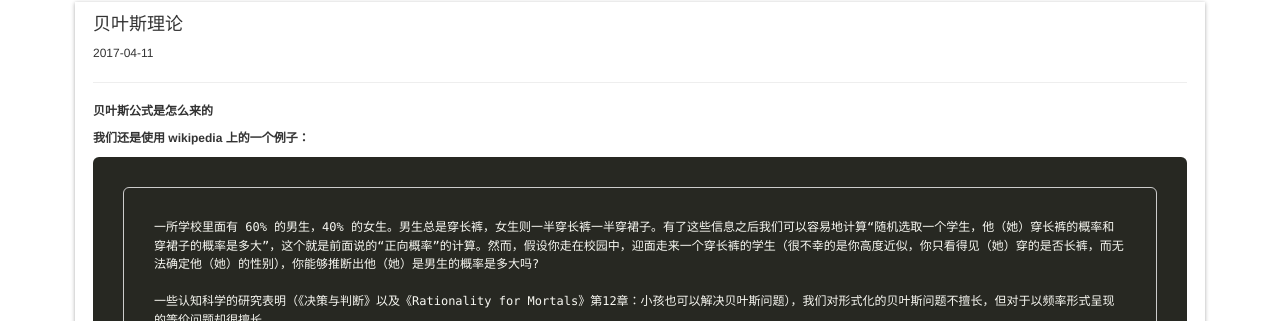
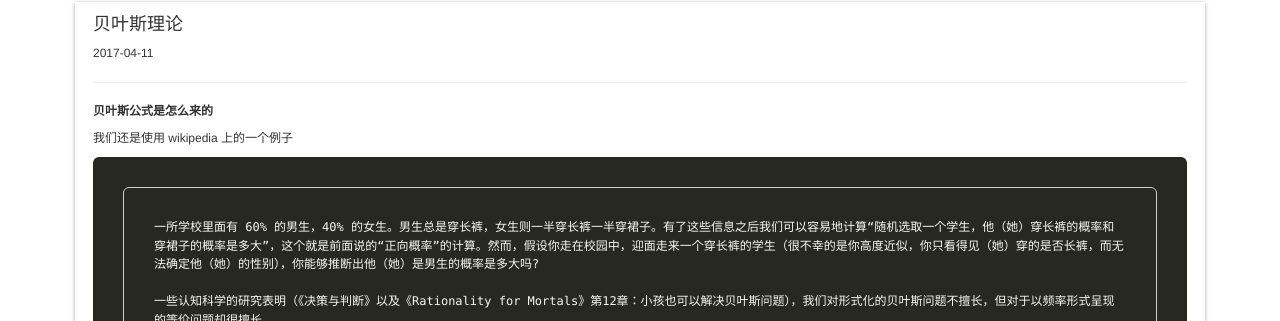
Before and after one commit to hlowd/hlowd.github.io, a Jekyll site: the page built from _posts/2017-4-11-贝叶斯理论.md, in a window 1280 px wide. Shown: the part 157-478 px from the top of the page. Built offline with Jekyll 4.4.1, drawn with Linux system fonts in a browser that asks for light colours; our own code applies the rules of GitHub Pages for plain Markdown files.

````diff
--- a/_posts/2017-4-11-贝叶斯理论.md
+++ b/_posts/2017-4-11-贝叶斯理论.md
@@ -1,6 +1,7 @@
 **贝叶斯公式是怎么来的**
 
-**我们还是使用 wikipedia 上的一个例子：**
+我们还是使用 wikipedia 上的一个例子
+
 ```
 一所学校里面有 60% 的男生，40% 的女生。男生总是穿长裤，女生则一半穿长裤一半穿裙子。有了这些信息之后我们可以容易地计算“随机选取一个学生，他（她）穿长裤的概率和穿裙子的概率是多大”，这个就是前面说的“正向概率”的计算。然而，假设你走在校园中，迎面走来一个穿长裤的学生（很不幸的是你高度近似，你只看得见（她）穿的是否长裤，而无法确定他（她）的性别），你能够推断出他（她）是男生的概率是多大吗?
 
````
